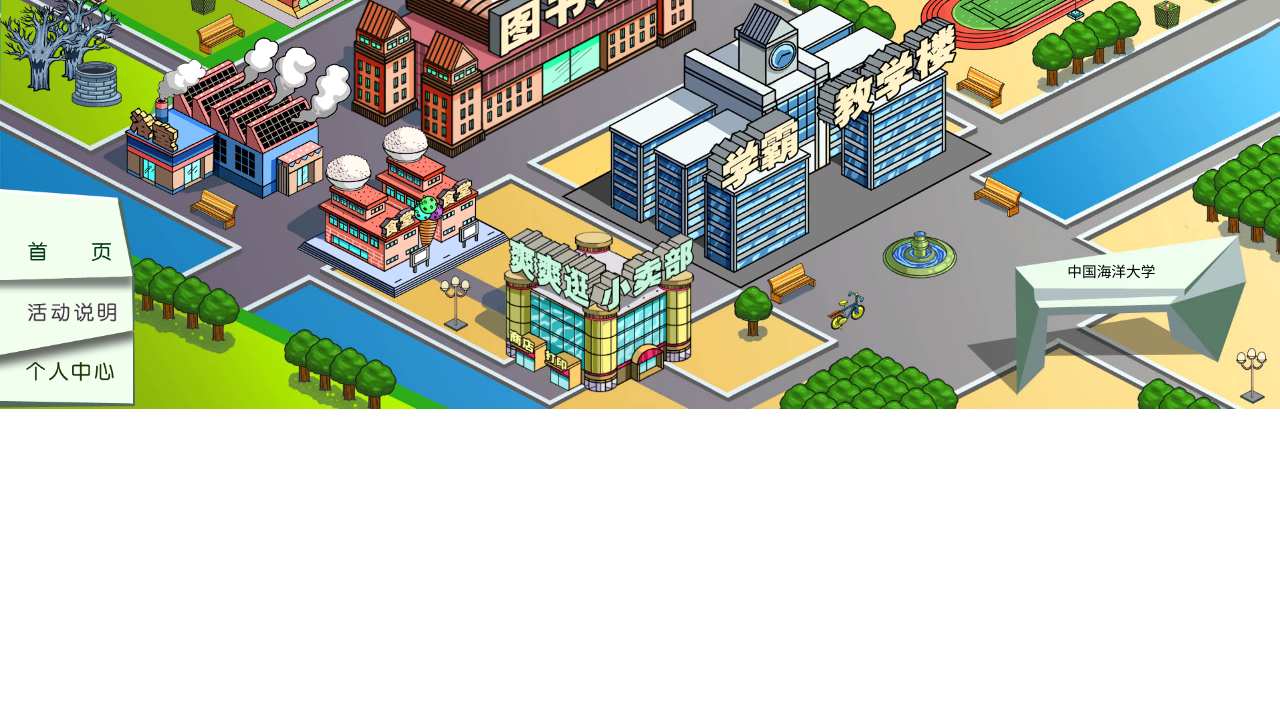
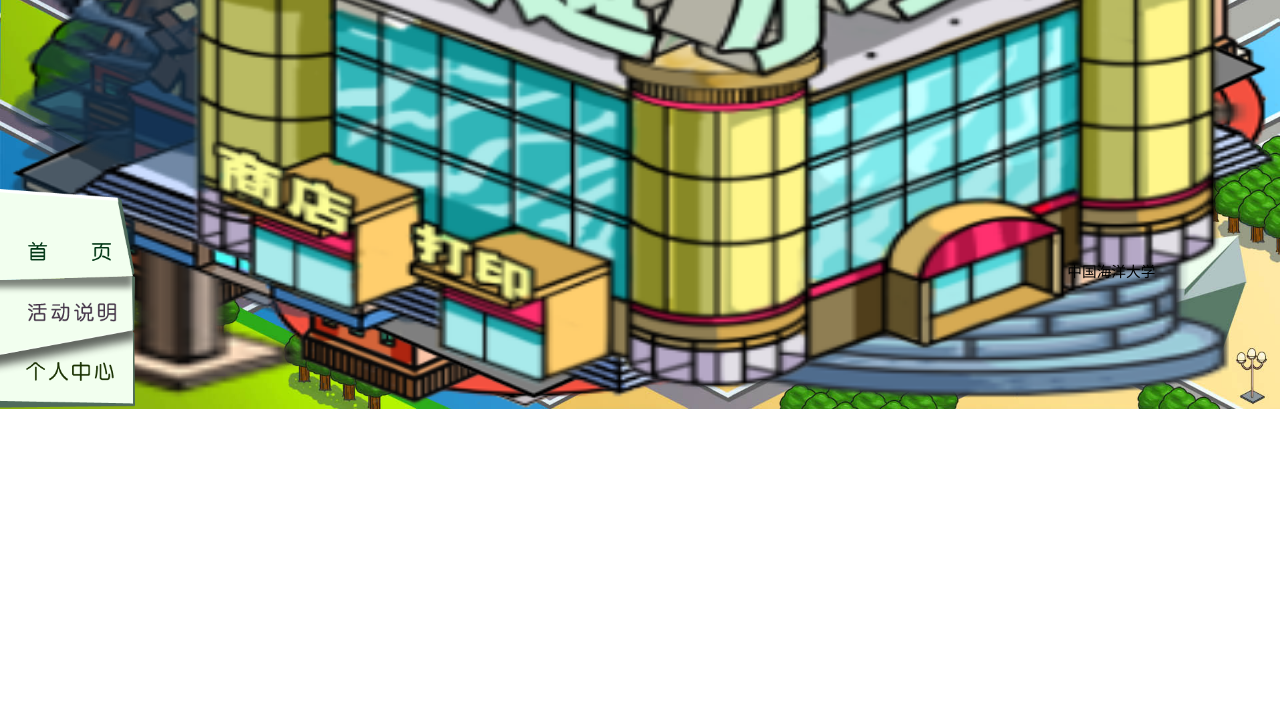
Before and after one commit to dukai/game_for_xiaonei, a plain HTML site: page index.html in a window 1280 px wide. Shown: the part 310-1026 px from the top of the page. Drawn offline with Linux system fonts and the light colour scheme.

Commit message:
修改建筑物图片显示方式

```diff
--- a/resource/css/style.css
+++ b/resource/css/style.css
@@ -49,58 +49,36 @@ a:hover{color:#007ad5;}
 }
 #b_sushe, #b_lake, #b_sport, #b_library, #b_jiaoxuelou, #b_announce, #b_wellandtree, #b_yushi, #b_shitang, #b_xiaomaipu, #menu, #logo, #userinfo, .bubble, #school{
 	position:absolute;
+
+}
+#b_sushe, #b_lake, #b_sport, #b_library, #b_jiaoxuelou, #b_announce, #b_wellandtree, #b_yushi, #b_shitang, #b_xiaomaipu{
+	width:100%;
+	height:100%;
+	top:0;
+	left:0;
+
 }
 #b_sushe{
-	top:13%;
-	left:11.98%;
-	width:26.56%;
 }
 #b_lake{
-	width:25%;
-	left:46.51%;
-	top:11.5%;
 }
 
 #b_sport{
-	width:21.35%;
-	left:67.45%;
-	top:21%;
 }
 
 #b_library{
-	width:29.69%;
-	left:25.67708333333333%;
-	top:27.5%;
 }
 #b_jiaoxuelou{
-	width:34.375%;
-	left:43.54166666666667%;
-	top:43%;
 }
 #b_announce{
-	width:7.29166666666667%;
-	left:6.66666666666667%;
-	top:29.5%;
 }
 #b_wellandtree{
-	width:9.89583333333333%;
-	left:0;
-	top:38%;
 }
 #b_yushi{
-	width:19.79166666666667%;
-	left:7.91666666666667%;
-	top:47%;
 }
 #b_shitang{
-	width:17.70833333333333%;
-	left:22.23958333333333%;
-	top:60%;
 }
 #b_xiaomaipu{
-	width:18.22916666666667%;
-	left:36.71875%;
-	top:72.5%;
 }
 
 #menu{
@@ -130,15 +108,11 @@ a:hover{color:#007ad5;}
 .bubble.small{
 	width:3.90625%;
 	height:9.25925925925926%;
-	left:60%;
-	top:60%;
 }
 
 .bubble{
 	width:9.47916666666667%;
 	height:22.59259259259259%;
-	left:30%;
-	top:30%;
 }
 .bubble img{
 	display:block;
@@ -147,7 +121,7 @@ a:hover{color:#007ad5;}
 .bubble span{
 	position:absolute;
 	z-index:9;
-	font-size:2.912000000000001%;
+	font-size:100%;
 	/*top:24.59016393442623%;*/
 	top:0;
 	left:0;
@@ -160,7 +134,6 @@ a:hover{color:#007ad5;}
 }
 .bubble.small span{
 	font-size:1.2%;
-
 }
 
 #school{
```
